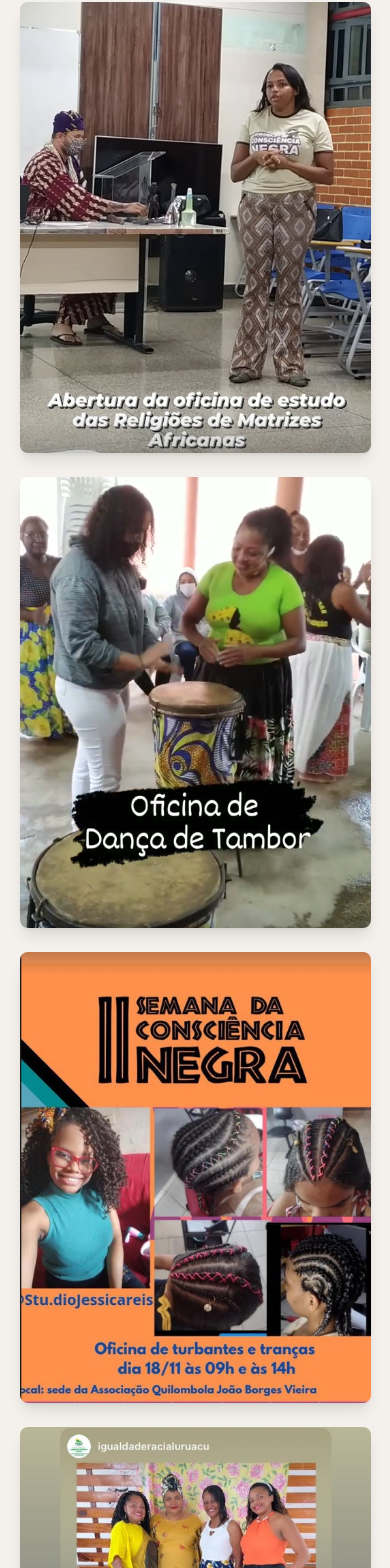
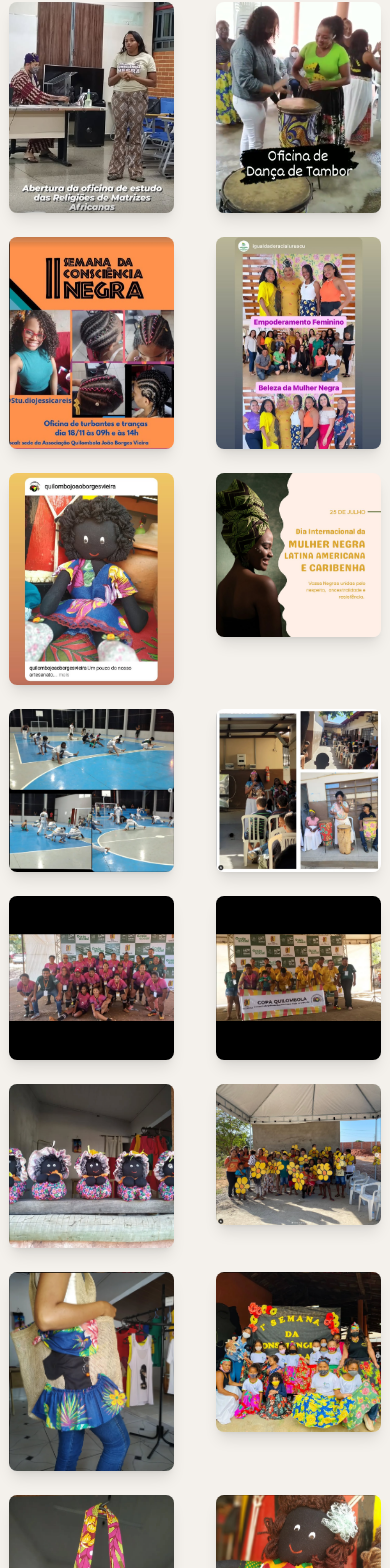
Before and after one commit to rafaeloliveiralopes/site-quilombo-jbv, a Next.js app: page /galeria in a window 390 px wide. Shown: the part 368-1936 px from the top of the page. Built offline with nearby package versions, Linux system fonts and the light colour scheme.

Commit message:
style(gallery): add custom breakpoints for single/two/three column image layout
Increased the image size from 360 to 380px

```diff
--- a/src/app/galeria/page.tsx
+++ b/src/app/galeria/page.tsx
@@ -7,133 +7,133 @@ export default function Page() {
       <div className="bg-light-chocolate w-full px-6 py-6 text-2xl tracking-tight md:px-8 md:text-4xl">
         <h1>Galeria de Imagens</h1>
       </div>
-      <div className="mx-auto grid max-w-6xl grid-cols-1 gap-6 py-12 md:max-w-[72%] md:grid-cols-3">
+      <div className="mx-auto grid max-w-6xl grid-cols-1 gap-6 py-12 min-[364px]:grid-cols-2 min-[639px]:grid-cols-3">
         {/* Imagem 01 */}
         <Image
           src="/galeria/img-acervo-01.png"
           alt=""
-          width={360}
-          height={360}
+          width={380}
+          height={380}
           className="mx-auto h-auto w-auto max-w-[90%] rounded-lg shadow-lg transition-transform duration-300 hover:scale-110"
         />
         {/* Imagem 02 */}
         <Image
           src="/galeria/img-acervo-02.png"
           alt=""
-          width={360}
-          height={360}
+          width={380}
+          height={380}
           className="mx-auto h-auto w-auto max-w-[90%] rounded-lg shadow-lg transition-transform duration-300 hover:scale-110"
         />
         {/* Imagem 03 */}
         <Image
           src="/galeria/img-acervo-03.png"
           alt=""
-          width={360}
-          height={360}
+          width={380}
+          height={380}
           className="mx-auto h-auto w-auto max-w-[90%] rounded-lg shadow-lg transition-transform duration-300 hover:scale-110"
         />
         {/* Imagem 04 */}
         <Image
           src="/galeria/img-acervo-04.png"
           alt=""
-          width={360}
-          height={360}
+          width={380}
+          height={380}
           className="mx-auto h-auto w-auto max-w-[90%] rounded-lg shadow-lg transition-transform duration-300 hover:scale-110"
         />
         {/* Imagem 05 */}
         <Image
           src="/galeria/img-acervo-05.png"
           alt=""
-          width={360}
-          height={360}
+          width={380}
+          height={380}
           className="mx-auto h-auto w-auto max-w-[90%] rounded-lg shadow-lg transition-transform duration-300 hover:scale-110"
         />
         {/* Imagem 06 */}
         <Image
           src="/galeria/img-acervo-06.png"
           alt=""
-          width={360}
-          height={360}
+          width={380}
+          height={380}
           className="mx-auto h-auto w-auto max-w-[90%] rounded-lg shadow-lg transition-transform duration-300 hover:scale-110"
         />
         {/* Imagem 07 */}
         <Image
           src="/galeria/img-acervo-07.png"
           alt=""
-          width={360}
-          height={360}
+          width={380}
+          height={380}
           className="mx-auto h-auto w-auto max-w-[90%] rounded-lg shadow-lg transition-transform duration-300 hover:scale-110"
         />
         {/* Imagem 08 */}
         <Image
           src="/galeria/img-acervo-08.png"
           alt=""
-          width={360}
-          height={360}
+          width={380}
+          height={380}
           className="mx-auto h-auto w-auto max-w-[90%] rounded-lg shadow-lg transition-transform duration-300 hover:scale-110"
         />
         {/* Imagem 09 */}
         <Image
           src="/galeria/img-acervo-09.png"
           alt=""
-          width={360}
-          height={360}
+          width={380}
+          height={380}
           className="mx-auto h-auto w-auto max-w-[90%] rounded-lg shadow-lg transition-transform duration-300 hover:scale-110"
         />
         {/* Imagem 10 */}
         <Image
           src="/galeria/img-acervo-10.png"
           alt=""
-          width={360}
-          height={360}
+          width={380}
+          height={380}
           className="mx-auto h-auto w-auto max-w-[90%] rounded-lg shadow-lg transition-transform duration-300 hover:scale-110"
         />
         {/* Imagem 11 */}
         <Image
           src="/galeria/img-acervo-11.png"
           alt=""
-          width={360}
-          height={360}
+          width={380}
+          height={380}
           className="mx-auto h-auto w-auto max-w-[90%] rounded-lg shadow-lg transition-transform duration-300 hover:scale-110"
         />
         {/* Imagem 12 */}
         <Image
           src="/galeria/img-acervo-12.png"
           alt=""
-          width={360}
-          height={360}
+          width={380}
+          height={380}
           className="mx-auto h-auto w-auto max-w-[90%] rounded-lg shadow-lg transition-transform duration-300 hover:scale-110"
         />
         {/* Imagem 13 */}
         <Image
           src="/galeria/img-acervo-13.png"
           alt=""
-          width={360}
-          height={360}
+          width={380}
+          height={380}
           className="mx-auto h-auto w-auto max-w-[90%] rounded-lg shadow-lg transition-transform duration-300 hover:scale-110"
         />
         {/* Imagem 14 */}
         <Image
           src="/galeria/img-acervo-14.png"
           alt=""
-          width={360}
-          height={360}
+          width={380}
+          height={380}
           className="mx-auto h-auto w-auto max-w-[90%] rounded-lg shadow-lg transition-transform duration-300 hover:scale-110"
         />
         {/* Imagem 15 */}
         <Image
           src="/galeria/img-acervo-15.png"
           alt=""
-          width={360}
-          height={360}
+          width={380}
+          height={380}
           className="mx-auto h-auto w-auto max-w-[90%] rounded-lg shadow-lg transition-transform duration-300 hover:scale-110"
         />
         {/* Imagem 16 */}
         <Image
           src="/galeria/img-acervo-16.png"
           alt=""
-          width={360}
-          height={360}
+          width={380}
+          height={380}
           className="mx-auto h-auto w-auto max-w-[90%] rounded-lg shadow-lg transition-transform duration-300 hover:scale-110"
         />
       </div>
```
